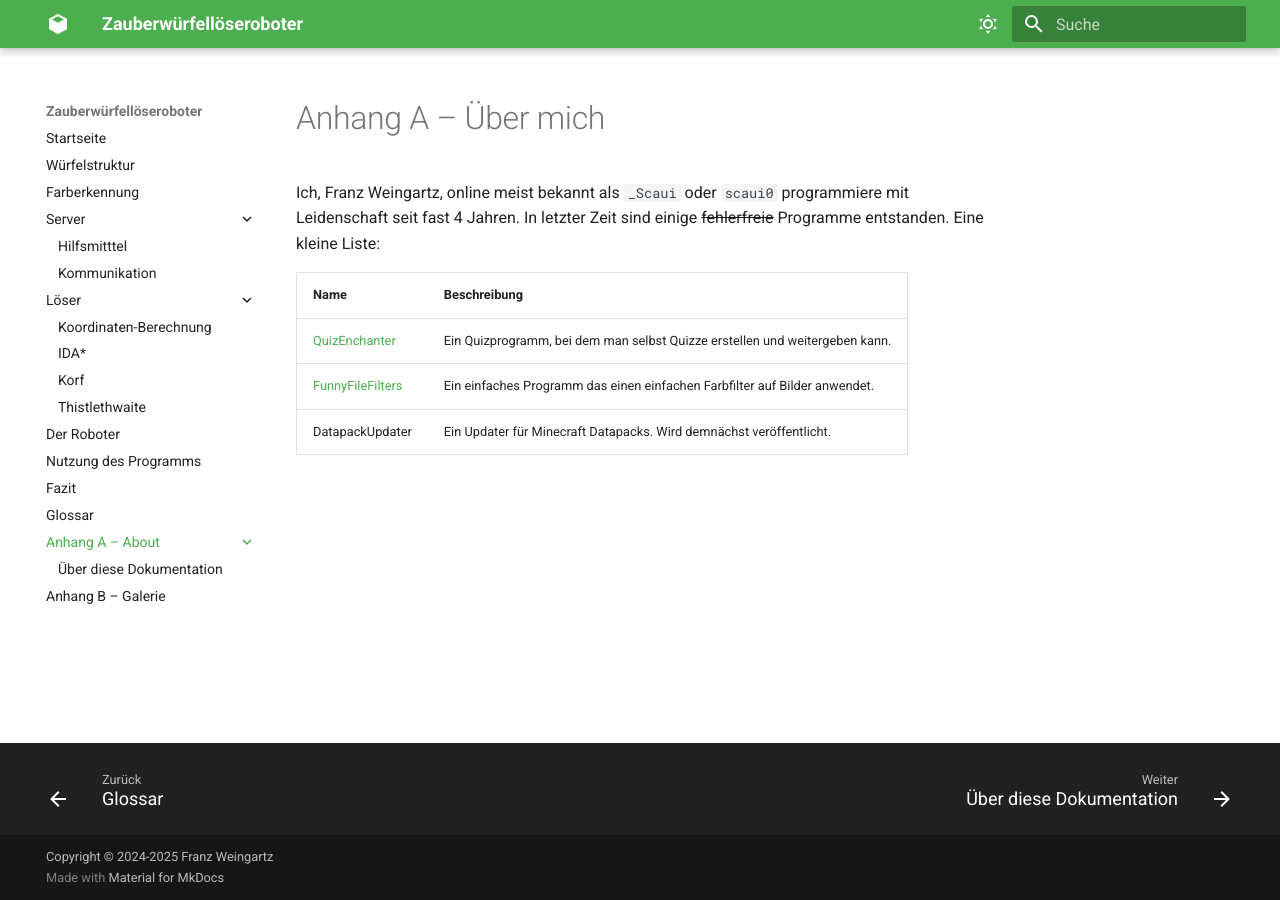
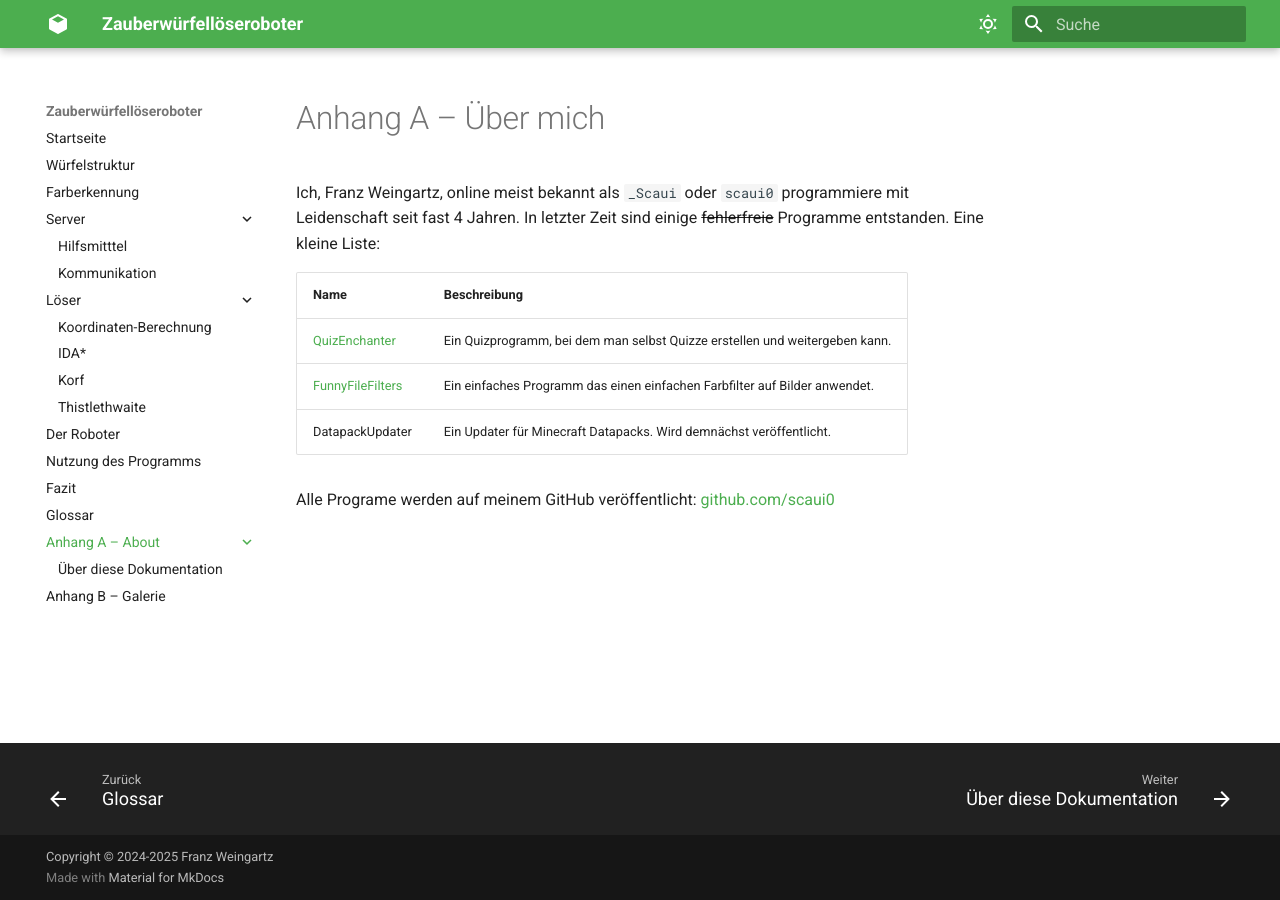
Before and after one commit to scaui0/scaui0.github.io, an MkDocs documentation site: the page built from docs/about/index.md, in a window 1280 px wide. Built offline with MkDocs 1.6.1 and Material for MkDocs 9.7.7, drawn with Linux system fonts in a browser that asks for light colours; plug-ins that fetch from the network failed and are left out.

Commit message:
Add GitHub profile link

```diff
--- a/docs/about/index.md
+++ b/docs/about/index.md
@@ -8,3 +8,5 @@ In letzter Zeit sind einige ~~fehlerfreie~~ Programme entstanden. Eine kleine Li
 | [QuizEnchanter](https://github.com/scaui0/QuizEnchanter) | Ein Quizprogramm, bei dem man selbst Quizze erstellen und weitergeben kann. |
 | [FunnyFileFilters](https://github.com/scaui0/images)     | Ein einfaches Programm das einen einfachen Farbfilter auf Bilder anwendet.  |
 | DatapackUpdater                                          | Ein Updater für Minecraft Datapacks. Wird demnächst veröffentlicht.         |
+
+Alle Programe werden auf meinem GitHub veröffentlicht: [github.com/scaui0](https://github.com/scaui0)
```
